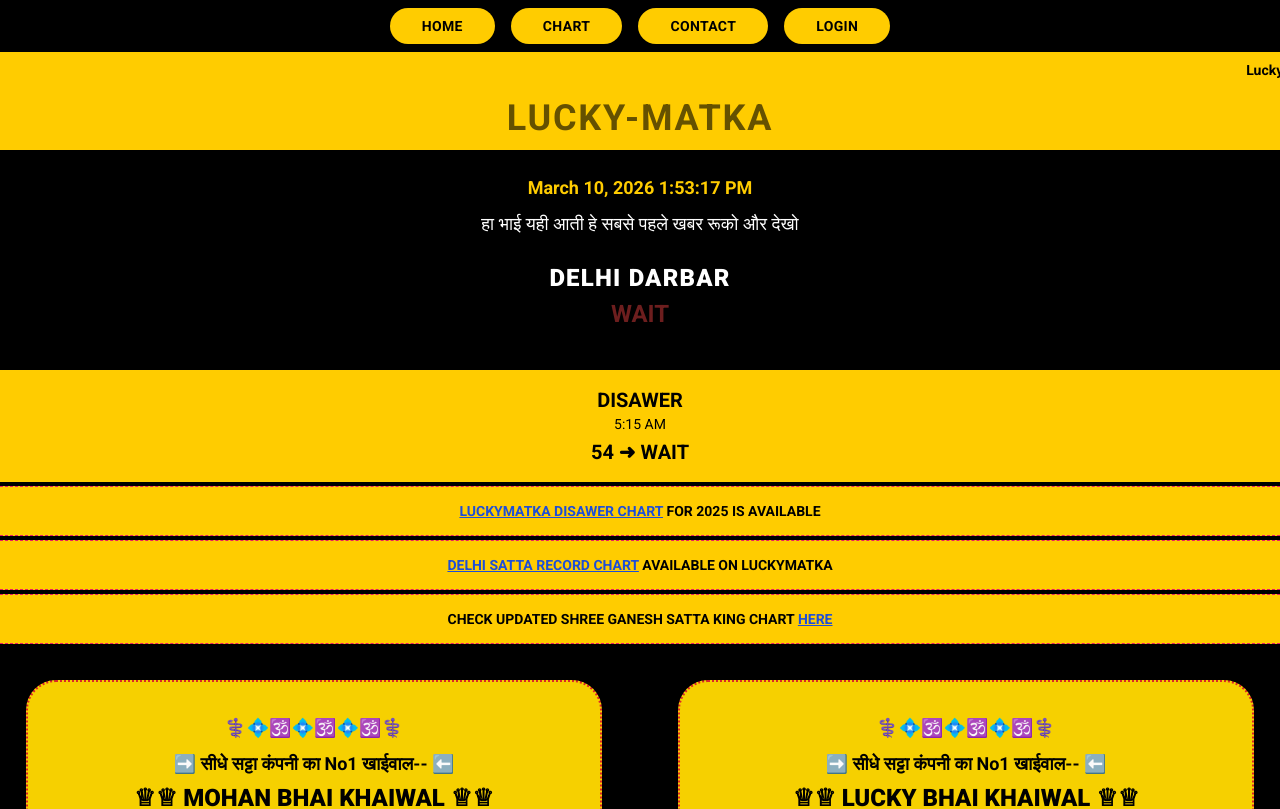
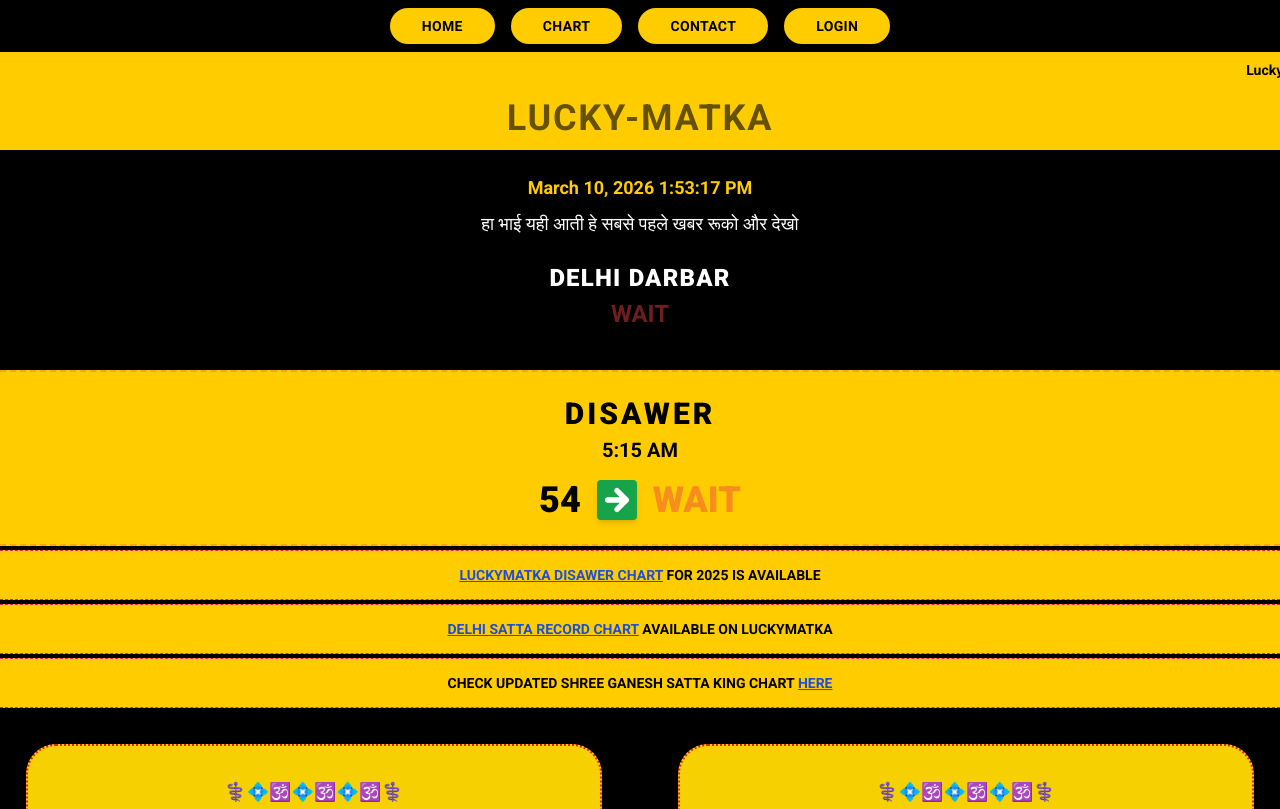
Before and after one commit to Jatin280401/lucky-matka, a React (Vite) app: page / in a window 1280 px wide. Shown: the top 809 px of the page. Built offline with nearby package versions, Linux system fonts and the light colour scheme; no server answers; the database is empty; the HTML template or start-up script is replaced by a standard one.

Commit message:
changes made

```diff
--- a/src/components/HeroSection.tsx
+++ b/src/components/HeroSection.tsx
@@ -12,12 +12,12 @@ const HeroSection = () => {
   useEffect(() => {
     // Initial sync with context cities
     setTopResults(getTopResults(cities));
-    setDisawerCity(cities.find(c => c.slug === 'disawer') || null);
+    setDisawerCity(cities.find(c => c.slug === 'disawer' || c.slug === 'disawar') || null);
 
     const timer = setInterval(() => {
       setCurrentTime(new Date());
       setTopResults(getTopResults(cities));
-      setDisawerCity(cities.find(c => c.slug === 'disawer') || null);
+      setDisawerCity(cities.find(c => c.slug === 'disawer' || c.slug === 'disawar') || null);
     }, 1000);
     return () => clearInterval(timer);
   }, [cities]);
@@ -42,11 +42,32 @@ const HeroSection = () => {
       {/* Black section with results */}
       <div className="bg-background py-6 px-4">
         <p className="text-primary font-bold text-lg mb-2">{formatDate(currentTime)}</p>
-        <p className="text-foreground text-lg mb-6">
+        <p className="text-foreground text-lg mb-6 font-medium">
           हा भाई यही आती हे सबसे पहले खबर रूको और देखो
         </p>
 
-        {topResults.map((item) => (
+        {/* Exclusive Disawer result in black section if available */}
+        {/* {disawerCity && (
+          <div className="mb-8 border-b border-zinc-800 pb-6">
+            <h2 className="text-foreground text-5xl font-black uppercase tracking-widest mb-2">
+              {disawerCity.name}
+            </h2>
+            {disawerCity.todayResult ? (
+              <p className="text-foreground text-6xl font-black tracking-tighter">
+                {disawerCity.todayResult}
+              </p>
+            ) : (
+              <div className="text-destructive text-6xl font-black tracking-tighter animate-blink">
+                WAIT
+              </div>
+            )}
+          </div>
+        )} */}
+
+        {topResults.filter(item => {
+          const name = item.cityName.toLowerCase();
+          return !name.includes('disawer') && !name.includes('disawar');
+        }).map((item) => (
           <div key={item.id} className="mb-4">
             <h2 className="text-foreground text-2xl font-black uppercase tracking-wider">
               {item.cityName}
@@ -64,14 +85,41 @@ const HeroSection = () => {
         ))}
       </div>
 
-      {/* Disawer result bar */}
+      {/* Disawer result bar - Yellow Section */}
       {disawerCity && (
-        <div className="bg-primary py-4">
-          <h3 className="text-primary-foreground text-xl font-bold uppercase">{disawerCity.name}</h3>
-          <p className="text-primary-foreground text-sm">{disawerCity.timing}</p>
-          <p className="text-primary-foreground text-xl font-bold mt-1">
-            {disawerCity.yesterdayResult} ➜ {disawerCity.todayResult || "WAIT"}
-          </p>
+        <div className="bg-primary py-6 px-4 border-y-2 border-dashed border-destructive/30">
+          <h3 className="text-primary-foreground text-3xl font-black uppercase tracking-widest">{disawerCity.name}</h3>
+          <p className="text-primary-foreground text-xl font-bold mt-1">{disawerCity.timing}</p>
+
+          <div className="flex items-center justify-center gap-4 mt-4">
+            <span className="text-primary-foreground text-4xl font-black">
+              {disawerCity.yesterdayResult}
+            </span>
+            <div className="bg-green-600 p-1 rounded-sm shadow-md">
+              <svg
+                xmlns="http://www.w3.org/2000/svg"
+                width="32"
+                height="32"
+                viewBox="0 0 24 24"
+                fill="none"
+                stroke="white"
+                strokeWidth="4"
+                strokeLinecap="round"
+                strokeLinejoin="round"
+              >
+                <path d="M5 12h14M12 5l7 7-7 7"/>
+              </svg>
+            </div>
+            {disawerCity.todayResult ? (
+              <span className="text-primary-foreground text-4xl font-black">
+                {disawerCity.todayResult}
+              </span>
+            ) : (
+              <span className="text-destructive text-4xl font-black animate-blink">
+                WAIT
+              </span>
+            )}
+          </div>
         </div>
       )}
     </div>
--- a/src/lib/data.ts
+++ b/src/lib/data.ts
@@ -114,6 +114,7 @@ export const defaultCities: City[] = [
   { id: "23", name: "Lion Bazar", timing: "8:30 PM", yesterdayResult: "87", todayResult: "", slug: "lion-bazar", group: "secondary", order: 11 },
   { id: "24", name: "Dehradun City", timing: "9:40 PM", yesterdayResult: "70", todayResult: "", slug: "dehradun-city", group: "secondary", order: 12 },
   { id: "25", name: "Daman", timing: "9:50 PM", yesterdayResult: "45", todayResult: "", slug: "daman", group: "secondary", order: 13 },
+  { id: "system-date-tracker", name: "System Date Tracker", timing: new Date().toDateString(), yesterdayResult: "", todayResult: "", slug: "system-date-tracker", group: "main", order: 999 },
 ];
 
 export async function clearTodayResults() {
@@ -137,16 +138,26 @@ export const defaultTopResults: TopResult[] = [
 ];
 
 export async function syncDailyReset(cities: City[]) {
-  const storedDate = localStorage.getItem("satta_last_date");
   const currentDate = new Date().toDateString();
 
-  if (storedDate !== currentDate) {
-    console.log("Date changed, performing daily reset...");
-    const updatedCities = cities.map(city => ({
+  const storedDate = localStorage.getItem("satta_last_date");
+
+  // Find the tracker
+  const tracker = cities.find(c => c.id === "system-date-tracker");
+  const globalLastDate = tracker ? tracker.timing : storedDate;
+
+  if (globalLastDate !== currentDate) {
+    console.log("Date changed globally, performing daily reset...");
+    const updatedCities = cities.map(city => {
+      if (city.id === "system-date-tracker") {
+        return { ...city, timing: currentDate };
+      }
+      return {
         ...city,
         yesterdayResult: city.todayResult || city.yesterdayResult,
         todayResult: "",
-    }));
+      };
+    });
 
     // Update Local Storage
     localStorage.setItem("satta_cities", JSON.stringify(updatedCities));
@@ -159,7 +170,7 @@ export async function syncDailyReset(cities: City[]) {
         name: c.name,
         timing: c.timing,
         "yesterdayResult": c.yesterdayResult,
-        "todayResult": "", // Explicitly clear today's result
+        "todayResult": c.id === "system-date-tracker" ? "" : "", // Explicitly clear today's result
         slug: c.slug,
         "group": c.group,
         "order": c.order
@@ -173,8 +184,15 @@ export async function syncDailyReset(cities: City[]) {
       }
     }
     return updatedCities;
+  } else {
+    // Global already shifted. Just sync local storage date if needed
+    const storedDate = localStorage.getItem("satta_last_date");
+    if (storedDate !== currentDate) {
+      localStorage.setItem("satta_cities", JSON.stringify(cities));
+      localStorage.setItem("satta_last_date", currentDate);
     }
     return cities;
+  }
 }
 
 export function getCities(): City[] {
@@ -194,12 +212,23 @@ export function getCities(): City[] {
   }
 
   // Local reset logic (backup)
-  if (storedDate !== currentDate) {
-    cities = cities.map(city => ({
+  const tracker = cities.find(c => c.id === "system-date-tracker");
+  const globalLastDate = tracker ? tracker.timing : storedDate;
+
+  if (globalLastDate !== currentDate && storedDate !== currentDate) {
+    cities = cities.map(city => {
+      if (city.id === "system-date-tracker") {
+        return { ...city, timing: currentDate };
+      }
+      return {
         ...city,
         yesterdayResult: city.todayResult || city.yesterdayResult,
         todayResult: "",
-    }));
+      };
+    });
+    localStorage.setItem("satta_cities", JSON.stringify(cities));
+    localStorage.setItem("satta_last_date", currentDate);
+  } else if (storedDate !== currentDate) {
     localStorage.setItem("satta_cities", JSON.stringify(cities));
     localStorage.setItem("satta_last_date", currentDate);
   }
@@ -299,7 +328,7 @@ export async function deleteKhaiwal(id: string) {
 }
 
 export function getTopResults(citiesParam?: City[]): TopResult[] {
-  const cities = citiesParam || getCities();
+  const cities = (citiesParam || getCities()).filter(c => c.id !== "system-date-tracker");
   const now = new Date();
   const currentMinutes = now.getHours() * 60 + now.getMinutes();
 
```
Also changed, not shown: test_supabase.mjs (added, +22 -0 lines). Lines whose indentation alone changed are shown as unchanged.
